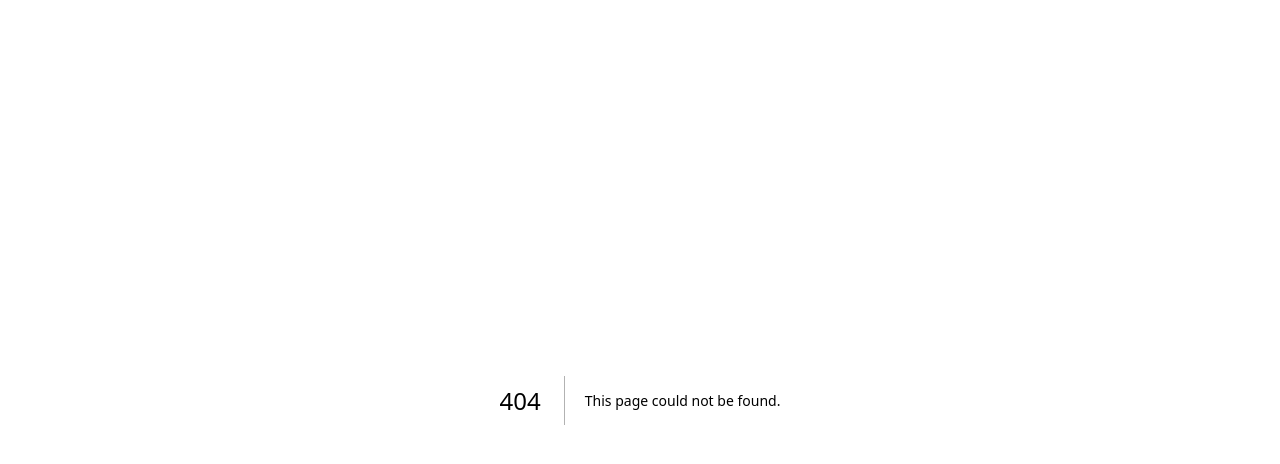
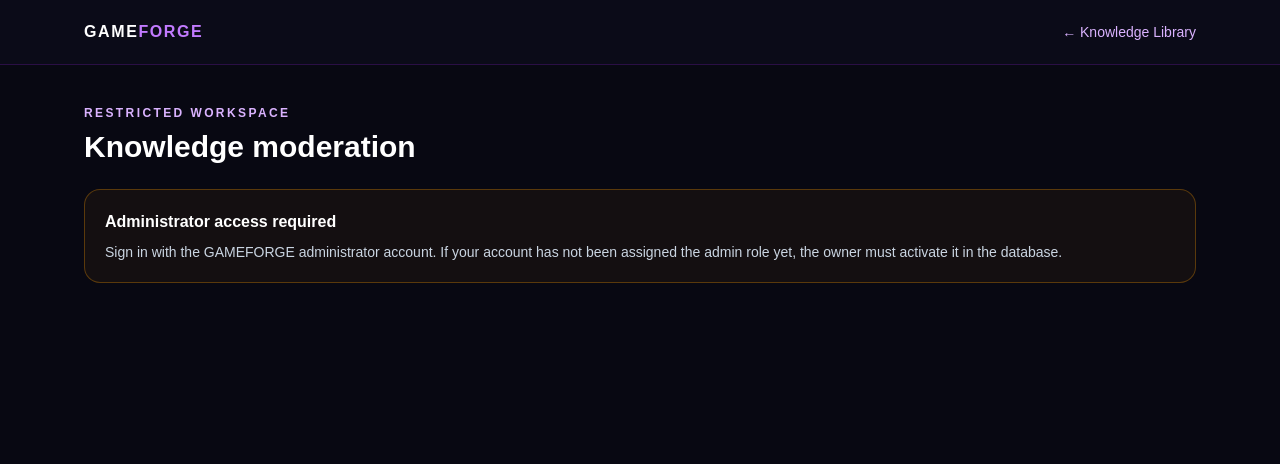
Before and after one commit to sandhuanuraj2-cloud/gameforge, a Next.js app in the folder gameforge/: page /admin/knowledge in a window 1280 px wide. Before the commit this address had no page. Shown: the top 464 px of the page. Built offline with nearby package versions, Linux system fonts and the light colour scheme; no server answers.

Commit message:
Add restricted knowledge moderation route

```diff
--- /dev/null
+++ b/gameforge/app/admin/knowledge/page.tsx
@@ -0,0 +1,3 @@
+import KnowledgeAdmin from "@/components/KnowledgeAdmin";
+export const metadata={title:"Knowledge Moderation | GAMEFORGE",description:"Review community game knowledge submissions."};
+export default function KnowledgeAdminPage(){return <KnowledgeAdmin/>;}
```
